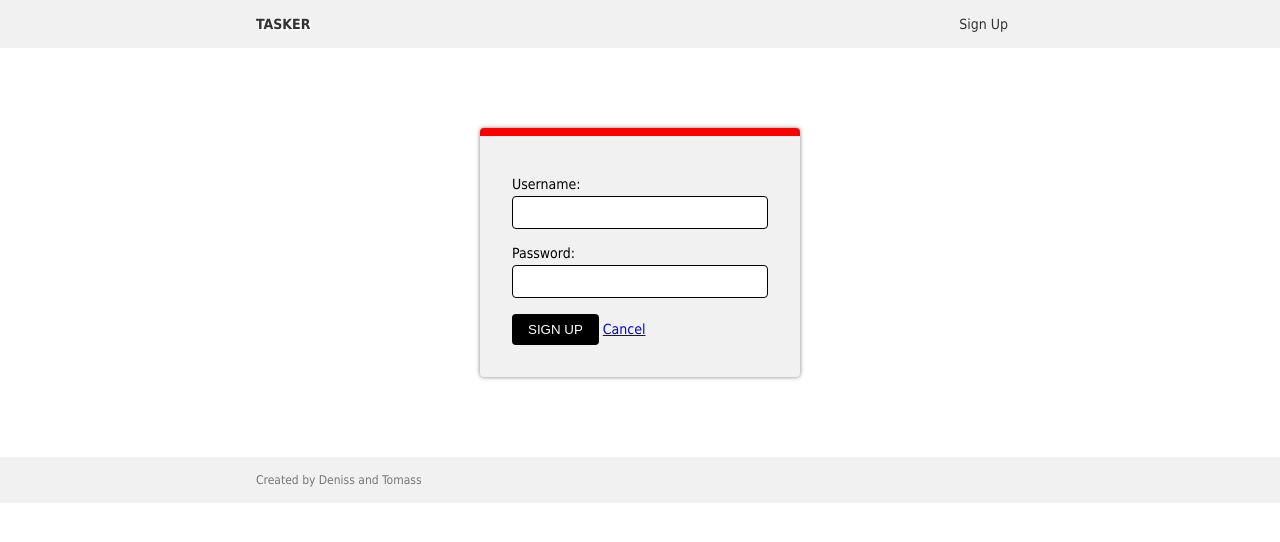
After one commit to saden-ds/tasker, a Flask app: template templates/signup.html in a window 1280 px wide. The commit adds this page. Shown: the top 542 px of the page. Run offline with Flask 3, Linux system fonts and the light colour scheme; the template is opened without the code that fills it, so the values that code supplies are empty.

Commit message:
upload html files

```diff
--- a/templates/layout.html
+++ b/templates/layout.html
@@ -12,11 +12,6 @@
 		body {
 			font-size: 14px;
 			font-family: Tahoma;
-		}
-
-
-		.aaaa {
-			color: green;
 		}
 
 		table {
@@ -137,6 +132,10 @@
 				<li class="navigation__item"><a class="navigation__anchor" href="/tasks/new">New tasks</a></li>
 				<li class="navigation__item"><a class="navigation__anchor" href="/logout">LOG OUT</a></li>
 			</ul>
+			{% else %}
+			<ul class="navigation">
+				<li class="navigation__item"><a class="navigation__anchor" href="/signup">Sign Up</a></li>
+			</ul>
 			{% endif %}
 		</div>
 	</div>
--- /dev/null
+++ b/templates/signup.html
@@ -0,0 +1,18 @@
+{% extends 'layout.html' %}
+{% block content %}
+<form class="form" action="/signup" method="post">
+    {% if error_message != '' %}
+    <div class="error-message">{{ error_message }}</div>
+    {% endif %}
+    <div class="field-block">
+        <label class="field-block__label">Username:</label>
+        <input value="{{name}}" class="field-block__input input" type="text" name="name">
+    </div>
+    <div class="field-block">
+        <label class="field-block__label">Password:</label>
+        <input class="field-block__input input" type="password" name="password">
+    </div>
+    <button class="form__button">SIGN UP</button>
+    <a href="/signup">Cancel</a>
+</form>
+{% endblock %}
--- a/templates/task_form.html
+++ b/templates/task_form.html
@@ -2,6 +2,9 @@
 {% block content %}
 
 <form class='form' action="/tasks/create" method="post">
+    {% if error_message != '' %}
+    <div class="error-message">{{ error_message }}</div>
+    {% endif %}
     <h1>New task</h1>
     <div class="field-block">
         <label class='field-block__label'>Name:</label>
```
